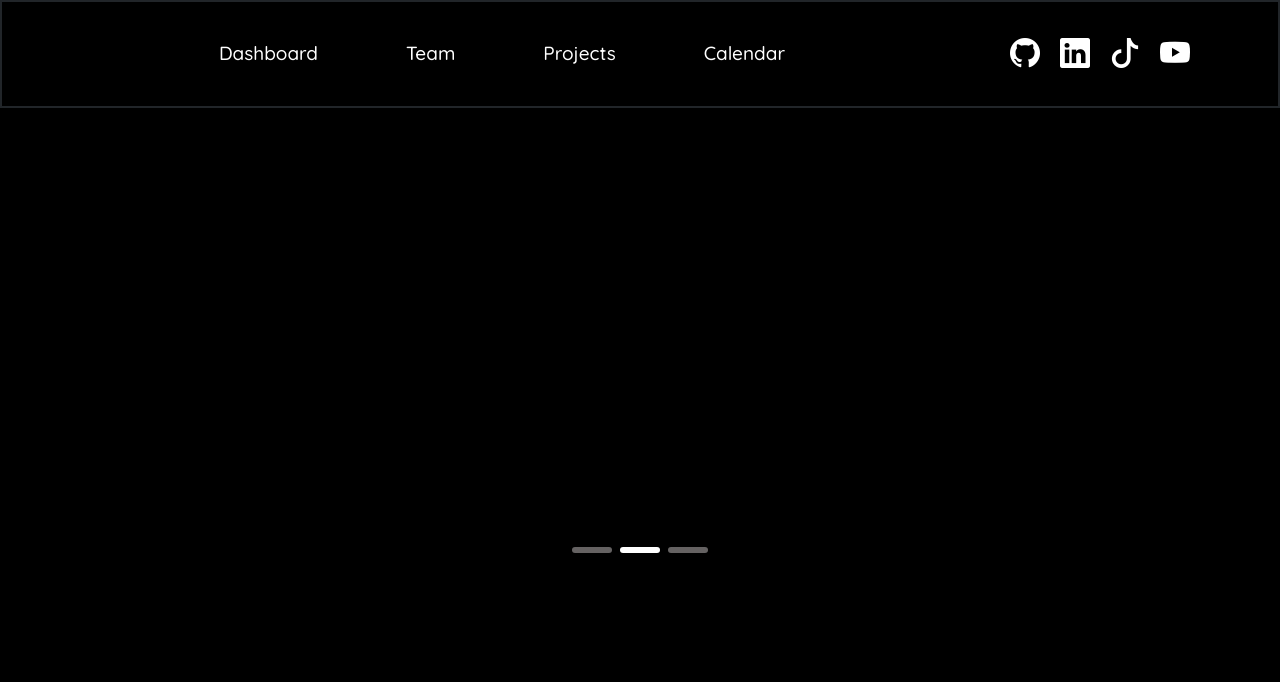
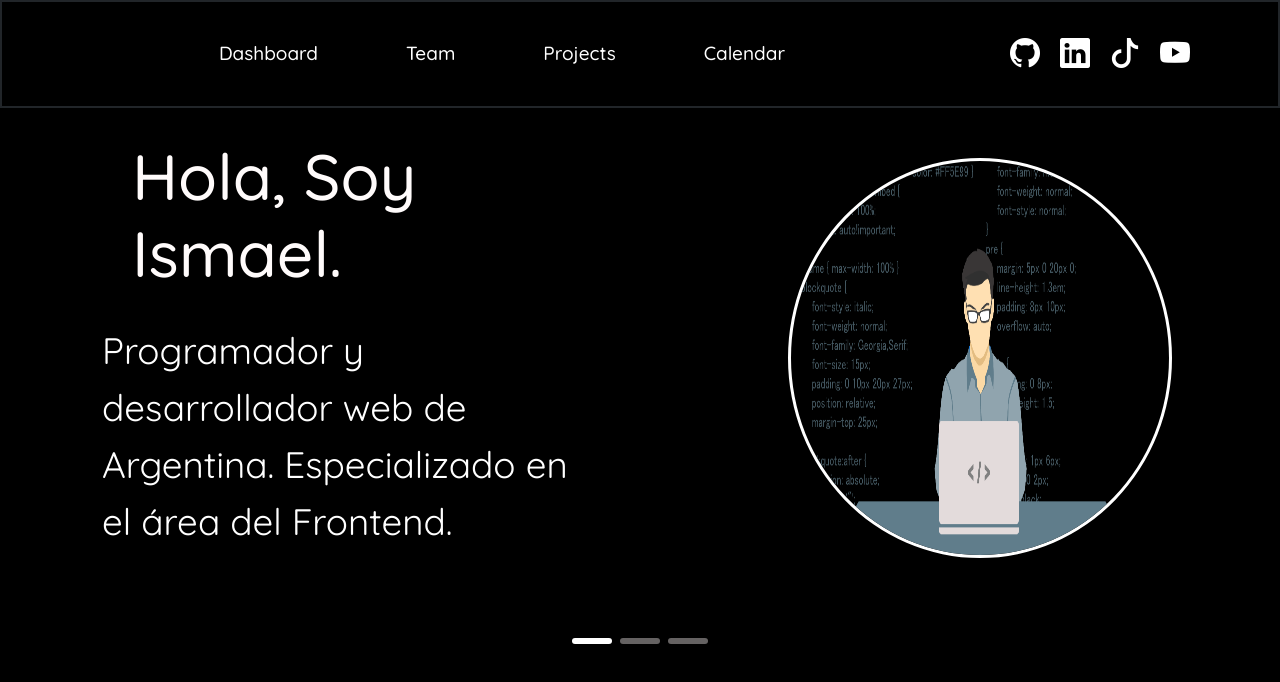
Before and after one commit to joseismaelvargas/mi-portafolio, a React (Vite) app: page / in a window 1280 px wide. Shown: the top 682 px of the page. Built offline with nearby package versions, Linux system fonts and the light colour scheme; a web font is replaced by a local one.

Commit message:
responsive

```diff
--- a/src/components/Carrusel.jsx
+++ b/src/components/Carrusel.jsx
@@ -24,20 +24,20 @@ const [animation,setAnimationKey]=useState(0)
     spaceBetween={30}
     onSlideChange={() => setAnimationKey((prev) => prev + 1)}
     autoplay={{
-      delay:5000
+      delay:60000
   }}
   pagination={{
     clickable: true,
   }}
   loop={true}>
-      <SwiperSlide>
-  <div className="container mx-auto text-center">
+      <SwiperSlide className="divcontainer">
+  <div className="textos container mx-auto text-center">
   <motion.h2
   key={`h2-${animation}`}
 initial={{ opacity: 0, x: 100 }}
 animate={{ opacity: 1, x: 0 }}
   transition={{ duration: 1.5,delay: 0.5}}
-  className="title-name text-4xl font-bold text-white"
+  className="title-name "
 >
   Hola, Soy Ismael.
 </motion.h2>
@@ -74,10 +74,10 @@ animate={{ opacity: 1, x: 0 }}
       alt="Imagen principal"
     />
   </picture>
-  </SwiperSlide>
+  </SwiperSlide >
   {/* motion2 */}
-  <SwiperSlide>
-  <div className="container mx-auto text-center">
+  <SwiperSlide className="divcontainer">
+  <div className=" textos container mx-auto text-center">
   <motion.h2
    key={`h2-${animation}`}
 initial={{ opacity: 0, x: 100 }}
@@ -122,8 +122,8 @@ animate={{ opacity: 1, x: 0 }}
     />
   </picture>
   </SwiperSlide>
-  <SwiperSlide>
-  <div className="container mx-auto text-center">
+  <SwiperSlide className="divcontainer">
+  <div className=" textos container mx-auto text-center">
   <motion.h2
    key={`h2-${animation}`}
 initial={{ opacity: 0, x: 100 }}
--- a/src/components/css/carrusel.css
+++ b/src/components/css/carrusel.css
@@ -2,6 +2,13 @@
     /* margin: 50px; */
 
     cursor: pointer;
+}
+.textos{
+    /* border: red solid; */
+}
+.divcontainer{
+
+    /* border: solid white; */
 }
 .swiper-pagination-bullet {
     background-color: #918c8c;
@@ -45,9 +52,47 @@
     padding: 5px 5px;
     margin: 5px;
     color: white;
+    font-weight: bold;
 }
+
 @media(min-width:768px){
+    .divcontainer{
+       display: flex;
+       height: 550px;
+
+    }
+    .btn-carrusel{
+        margin: 0px 0px;
+
+        padding: 11px 10px;
+        font-weight: bold;
+    }
+    .textos{
+        width: 500px;
+        margin: 0px;
+    }
     .title-name{
-        color: brown;
+        text-align: start;
+        color: rgb(255, 251, 251);
+        font-size: 4rem;
+        font-weight: 500;
+    }
+    .img1{
+        width: 600px;
+        height: 400px;
+        border-radius: 100%;
+        border: solid white;
+    }
+    .imagenes-container{
+        width: 500px;
+        margin: 50px;
+    }
+    .subtitle{
+        font-size: 2.3rem;
+        text-align: start;
+        color: rgb(255, 255, 255);
+    }
+    .seccion{
+        flex-direction: row;
     }
 }
```
